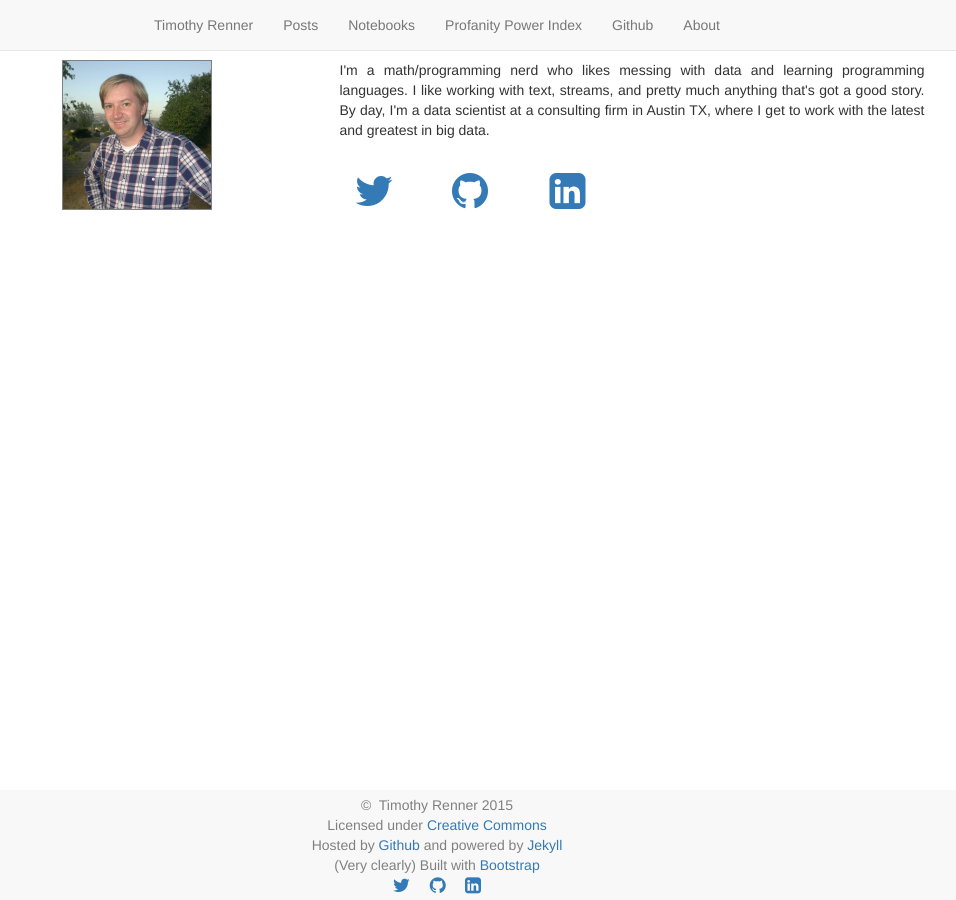
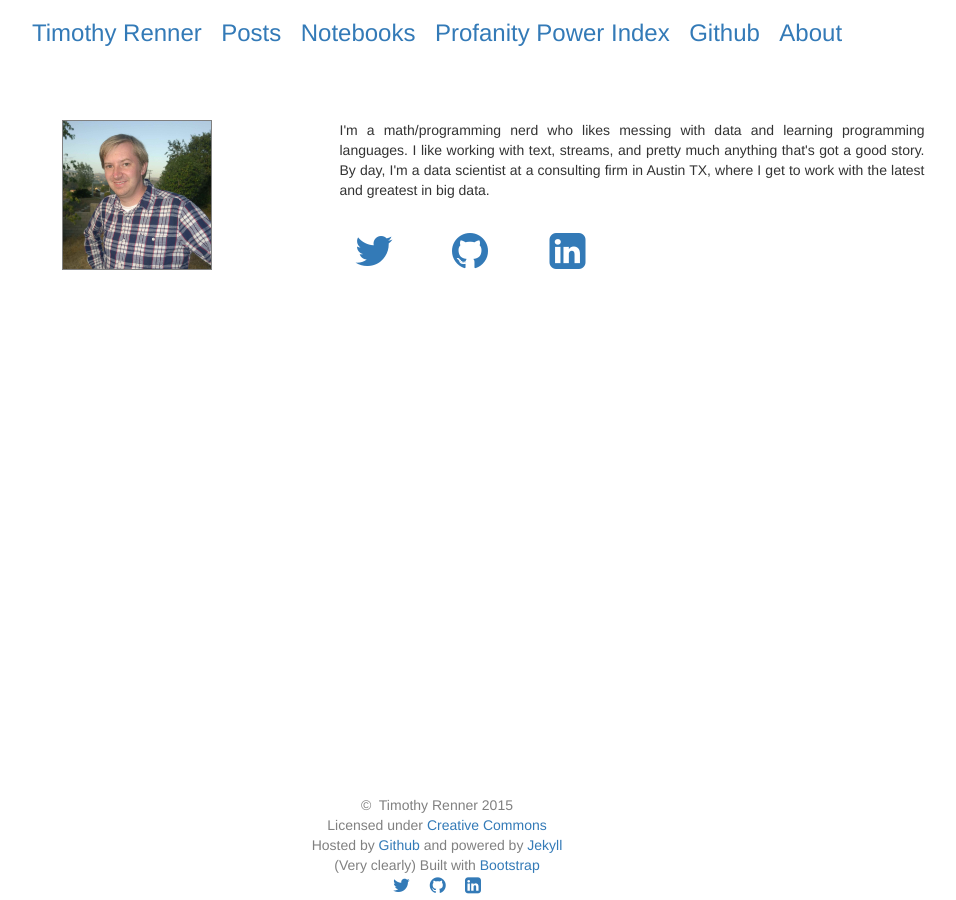
Before and after one commit to timothyrenner/timothyrenner.github.io, a Jekyll site: the page built from about/index.html, in a window 1280 px wide. Shown: the whole page, without its empty margins (203-1159 px from the left). Built offline with Jekyll 4.4.1, drawn with Linux system fonts in a browser that asks for light colours; nearby versions of some CDN libraries.

Commit message:
Made the navbar white.

```diff
--- a/_includes/navbar.html
+++ b/_includes/navbar.html
@@ -10,13 +10,19 @@
         </div> <!-- navbar-header -->
         <div class="collapse navbar-collapse" id="navbar-collapse-id">
             <ul class="nav navbar-nav">
-                <li><a href="/">Timothy Renner</a></li>
-                <li><a href="{{ site.url }}/posts/">Posts</a></li>
-                <li><a href="{{ site.url }}/notebooks/">Notebooks</a></li>
-                <li><a href="{{ site.url }}/profanitypowerindex/">Profanity Power Index</a></li>
-                <li><a href="http://github.com/timothyrenner">Github</a></li>
-                <li><a href="/about/">About</a></li>
+                <li><h3><a href="/">Timothy Renner</a></h3></li>
+                <li>&nbsp;&nbsp;&nbsp;&nbsp;&nbsp;</li>
+                <li><h3><a href="{{ site.url }}/posts/">Posts</a><h3></li>
+                <li>&nbsp;&nbsp;&nbsp;&nbsp;&nbsp;</li>
+                <li><h3><a href="{{ site.url }}/notebooks/">Notebooks</a></h3></li>
+                <li>&nbsp;&nbsp;&nbsp;&nbsp;&nbsp;</li>
+                <li><h3><a href="{{ site.url }}/profanitypowerindex/">Profanity Power Index</a></h3></li>
+                <li>&nbsp;&nbsp;&nbsp;&nbsp;&nbsp;</li>
+                <li><h3><a href="http://github.com/timothyrenner">Github</a></h3></li>
+                <li>&nbsp;&nbsp;&nbsp;&nbsp;&nbsp;</li>
+                <li><h3><a href="/about/">About</a></h3></li>
             </ul>
+            <br>
         </div> <!-- Close class for navbar collapse. -->
     </div> <!-- Close class for container-fluid. -->
 </nav>
--- a/css/style.css
+++ b/css/style.css
@@ -3,7 +3,7 @@ html, body, .container {
 }
 
 body {
-    padding-top: 60px;
+    padding-top: 120px;
     padding-bottom: 110px;
 }
 
@@ -15,7 +15,7 @@ footer {
     padding-bottom:5px;
     text-align: center;
     color:Gray;
-    background-color: #F8F8F8
+    background-color: white
 }
 
 #wrap {
@@ -34,6 +34,12 @@ footer {
   display: inline-block;
   float: none;
   vertical-align: top;
+}
+
+/* Style the navbar to invisible-ish. */
+.navbar-default {
+  background-color: white;
+  border-color: transparent;
 }
 
 .navbar .navbar-collapse {
```
Also changed, not shown: profanitypowerindex/20150806-foxnews/index.html (+7 -2 lines).
